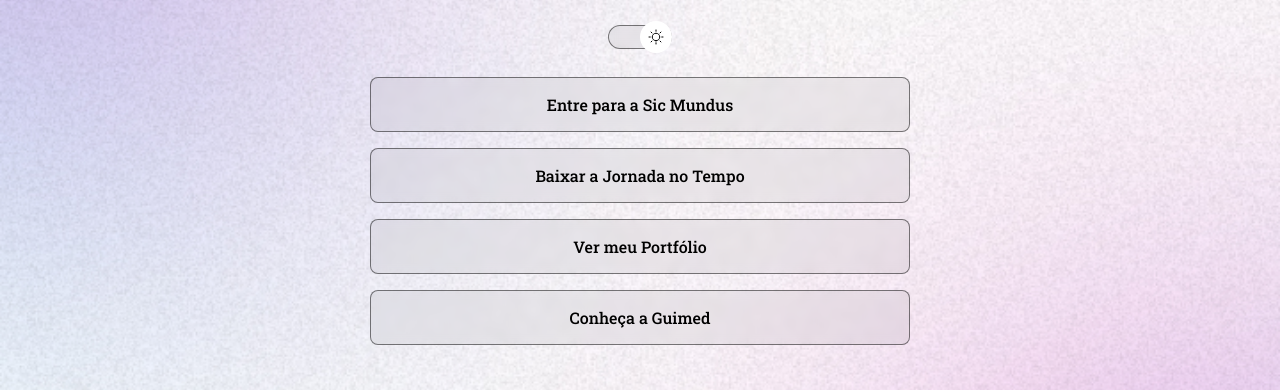
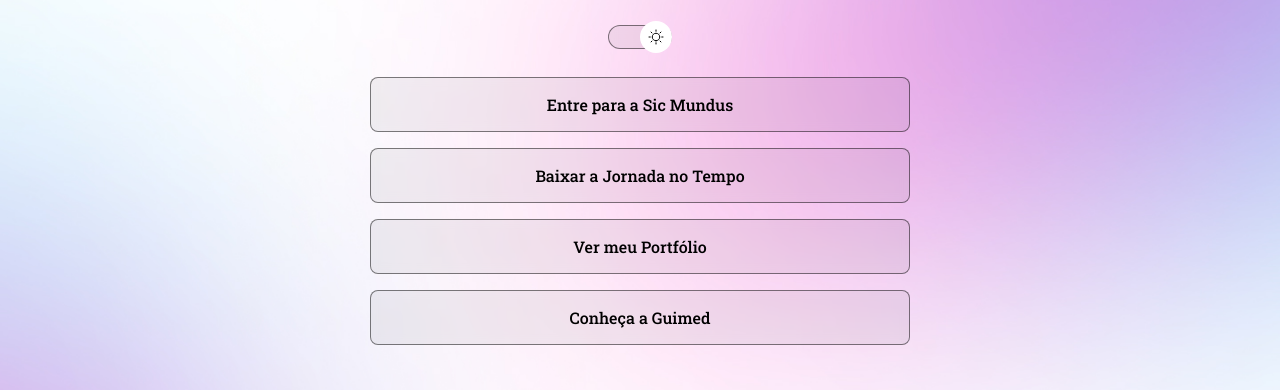
Before and after one commit to Dropevm/Projeto_DevLinks, a plain HTML site: page index.html in a window 1280 px wide. Shown: the part 230-620 px from the top of the page. Drawn offline with nearby package versions, Linux system fonts and the light colour scheme; a web font is replaced by a local one.

Commit message:
change background based on media queries

```diff
--- a/style.css
+++ b/style.css
@@ -34,6 +34,7 @@
 
   /* background: color image repeat position/size*/
   background: var(--bg-url) no-repeat top center/cover;
+  height: 100vh;
 }
 
 body * {
@@ -159,3 +160,13 @@
   text-align: center;
   font-size: 16px;
 }
+
+@media (min-width: 700px) {
+  :root {
+    --bg-url: url(./assets/dark_theme.jpg);
+  }
+
+  .light {
+    --bg-url: url(./assets/light_theme.jpg);
+  }
+}
```
Also changed, not shown: assets/dark_theme.jpg (added), assets/light_theme.jpg (added).
